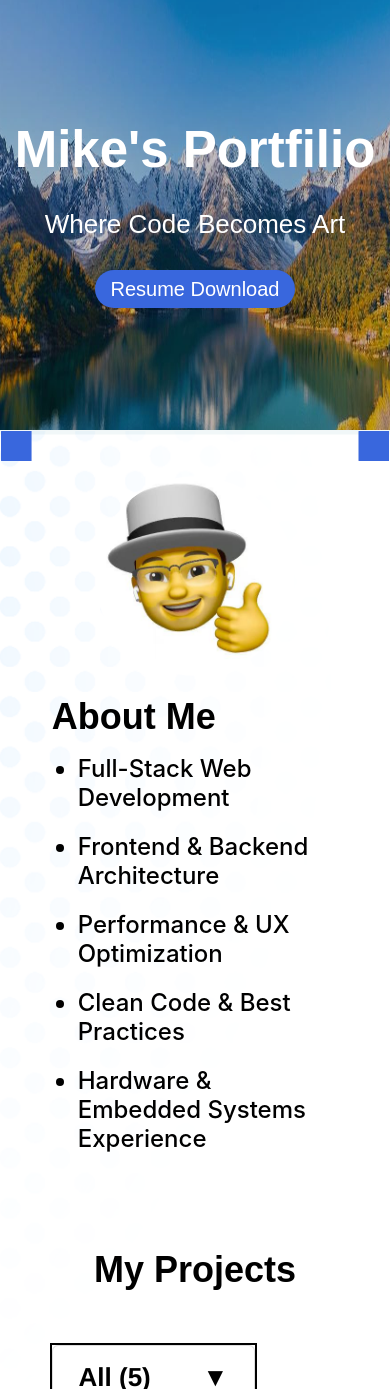
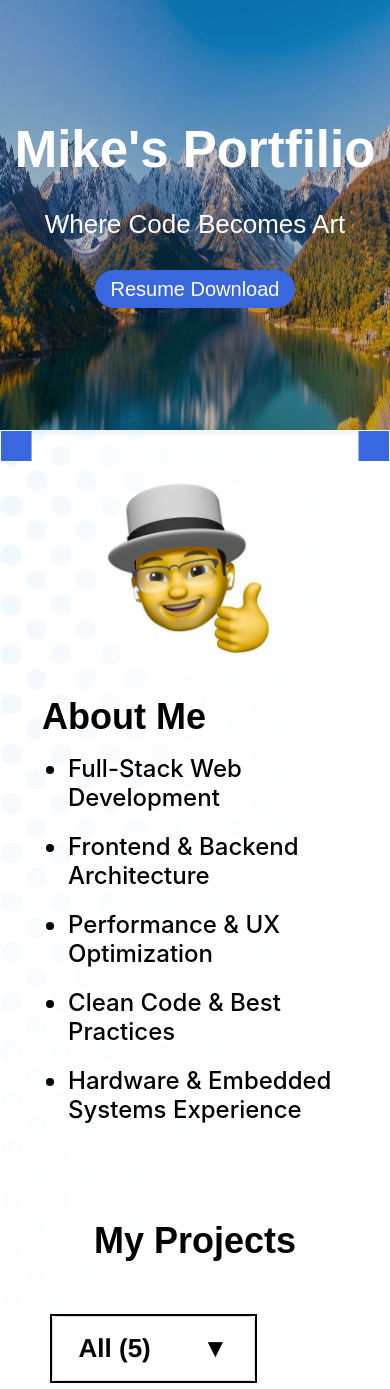
Before and after one commit to wslyyvr/PortfolioWeb, a React (Vite) app: page / in a window 390 px wide. Shown: the top 1389 px of the page. Built offline with nearby package versions, Linux system fonts and the light colour scheme.

Commit message:
fix a phone size bug

```diff
--- a/src/components/PersonalInfo/PersonalInfo.scss
+++ b/src/components/PersonalInfo/PersonalInfo.scss
@@ -104,7 +104,7 @@
             //border: 1px solid red;
             margin-left: auto;
             margin-right: auto;
-            max-width: 89%;
+            max-width: 95%;
 
             h2 {
                 font-size: pxToRem(36);
```
